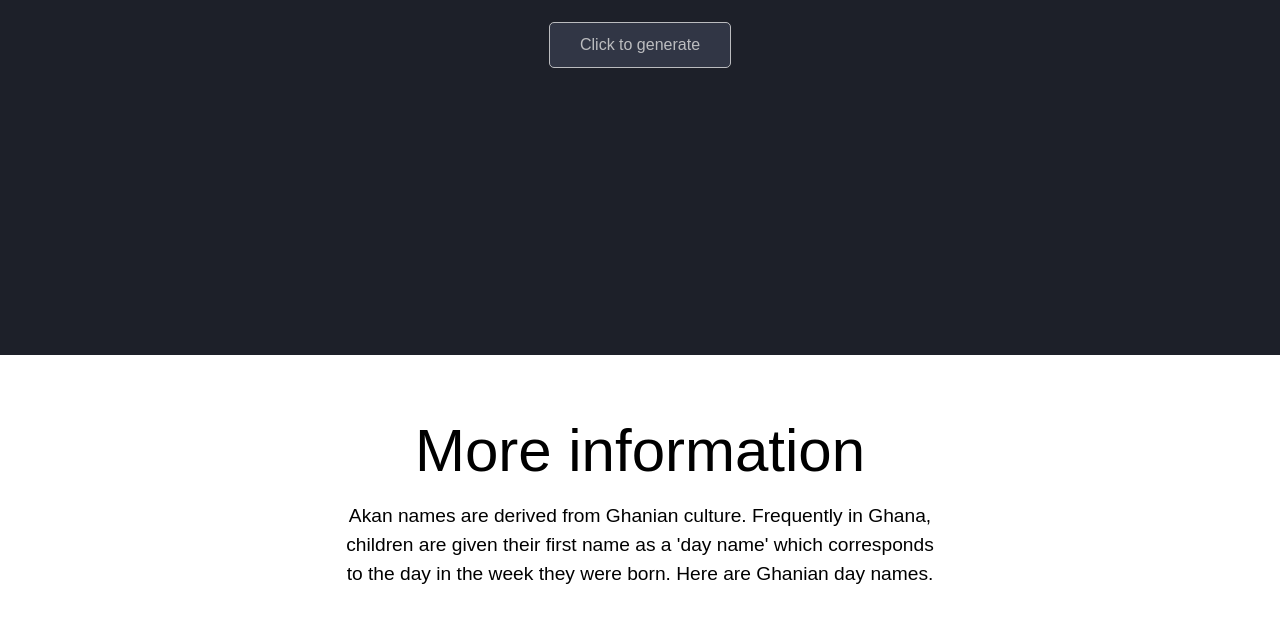
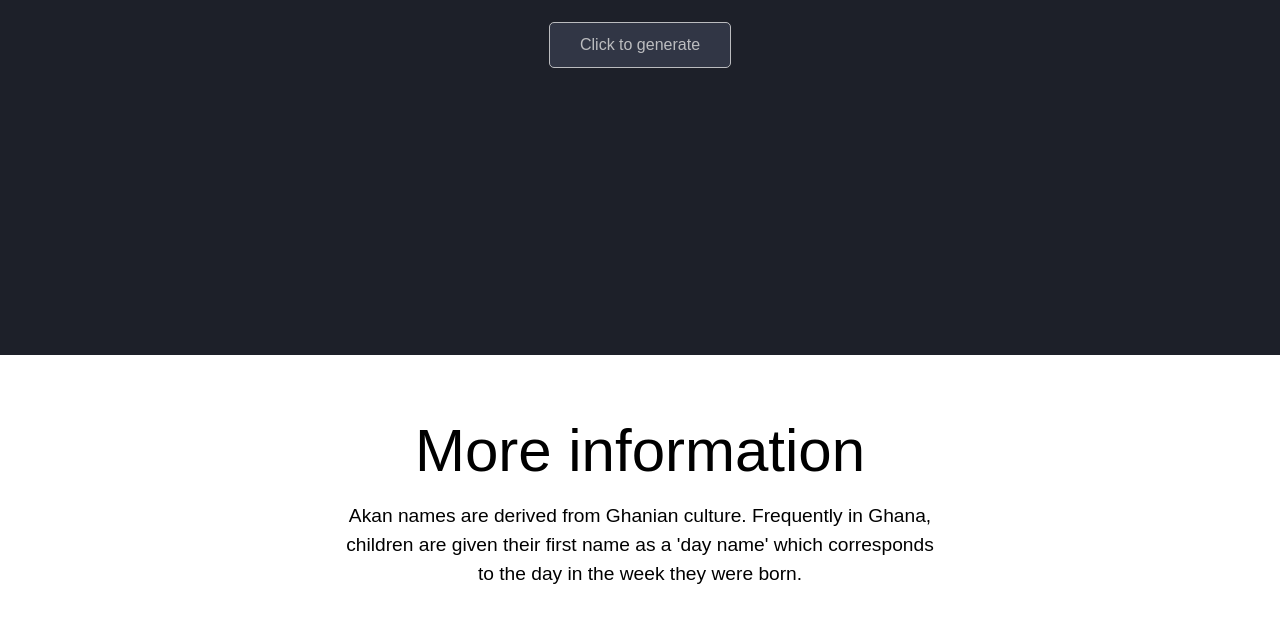
Before and after one commit to george-ongaya1/generator, a plain HTML site: page index.html in a window 1280 px wide. Shown: the part 445-1068 px from the top of the page. Drawn offline with Linux system fonts and the light colour scheme.

Commit message:
changed the paragrapg tag

```diff
--- a/index.html
+++ b/index.html
@@ -29,7 +29,7 @@
     <p>
         Akan names are derived from Ghanian culture. Frequently in Ghana,
         children are given their first name as a 'day name' which corresponds
-        to the day in the week they were born. Here are Ghanian day names.
+        to the day in the week they were born.
     </p>
 </section>
 </body>
```
